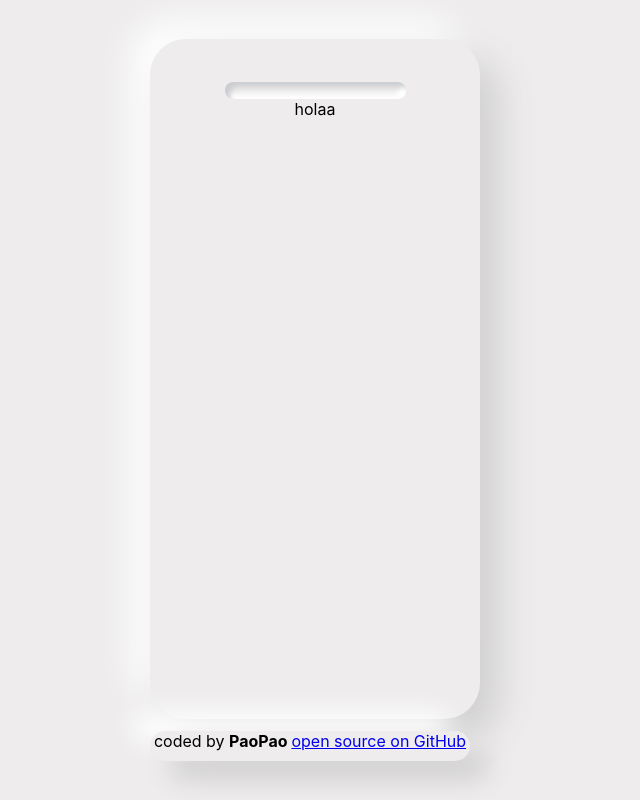
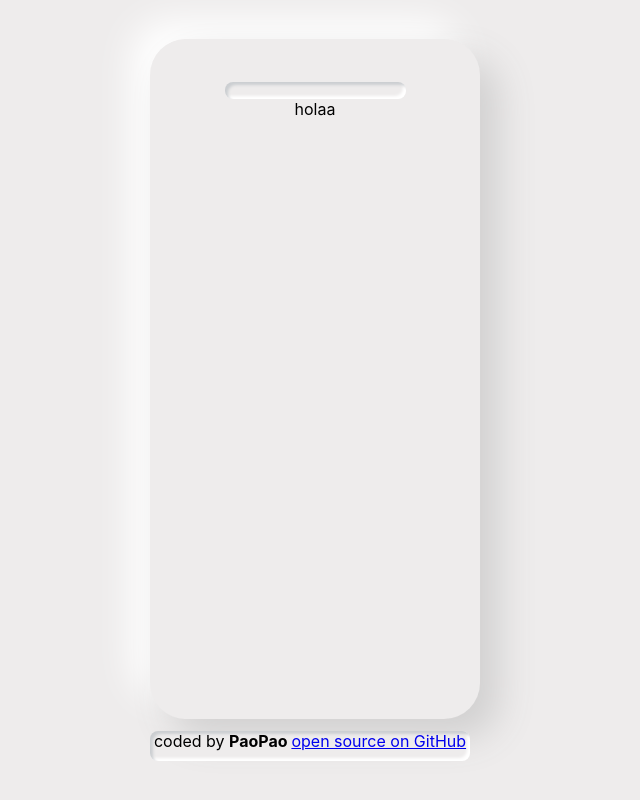
Before and after one commit to PaoPao27402/Dictionary-app, a React (Create React App) app: page / in a window 1280 px wide. Shown: the whole page, without its empty margins (325-965 px from the left). Built offline with nearby package versions, Linux system fonts and the light colour scheme; the HTML template or start-up script is replaced by a standard one.

Commit message:
update css

```diff
--- a/src/App.css
+++ b/src/App.css
@@ -36,11 +36,10 @@ box-shadow:  19px 19px 37px #d1d0d0,
 width:  320px;
 height: 30px;
 margin-top: 12px;
-justify-content: center;
-border-radius: 16px;
+border-radius: 8px;
 background: #eeecec;
-box-shadow:  19px 19px 26px #d1d0d0,
-             -19px -19px 26px #ffffff;
+box-shadow: inset 3px 3px 3px #cbced1,
+            inset -3px -3px 3px #ffffff;
 }
 
 
--- a/src/Search.css
+++ b/src/Search.css
@@ -11,6 +11,6 @@
 
   button, input, optgroup, select, textarea{
     border-radius: 8px;
-    box-shadow: inset 5px 5px 5px #cbced1,
-            inset -5px -5px 5px #ffffff;
+    box-shadow: inset 3px 3px 3px #cbced1,
+            inset -3px -3px 3px #ffffff;
   }
--- a/src/Search.js
+++ b/src/Search.js
@@ -4,11 +4,11 @@ import './Search.css';
 import Results from "./Results";
 
 export default function Search(){
-    let [keyword, setKeyword] = useState("")
+    let [keyword, setKeyword] = useState("");
+    let [results, setResults] = useState(null);
 
     function handleResponse(response){
         console.log(response.data[0]);
-        console.log(response.data[0].meanings[0].definitions[0].definition);
 
     }
 
```
